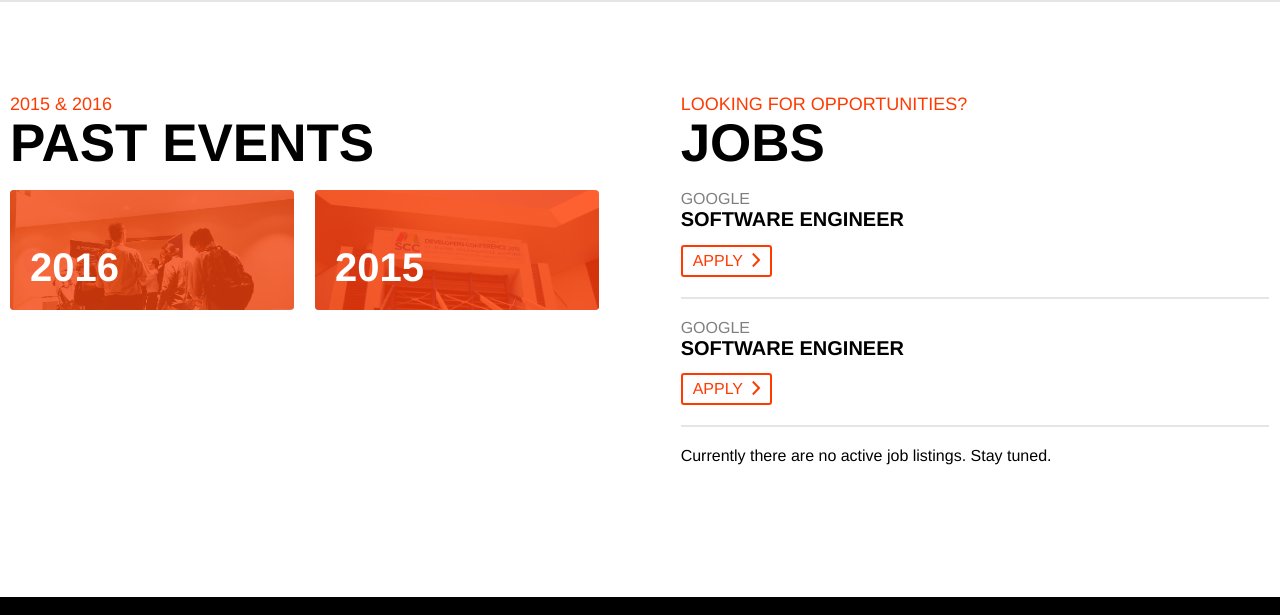
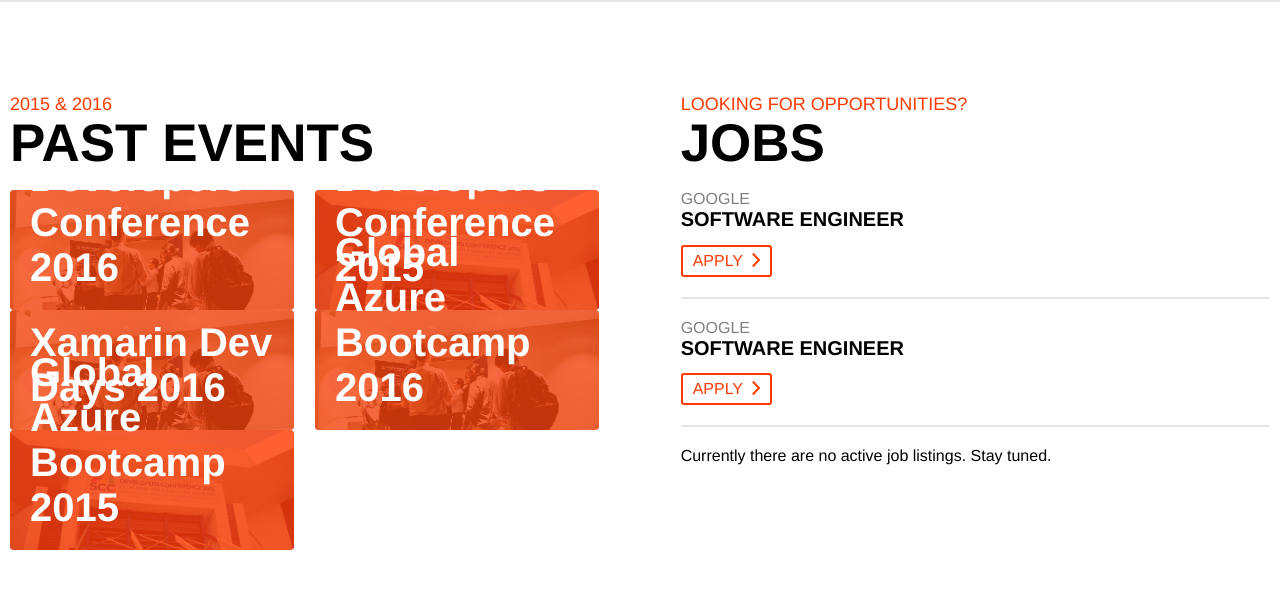
Before and after one commit to mscraftsman/devcon2017, a plain HTML site: page index.html in a window 1280 px wide. Shown: the part 3520-4135 px from the top of the page. Drawn offline with Linux system fonts and the light colour scheme; files whose address does not match are found by name; a web font is replaced by a local one.

Commit message:
add more past events

```diff
--- a/index.html
+++ b/index.html
@@ -399,14 +399,35 @@
                     <div class="past-event-wrapper">
                         <a href="http://2016.devconmru.org/" target="_blank" rel="noopener">
                             <div class="year-2016"></div>
-                            <div class="year-wrapper">2016</div>
+                            <div class="year-wrapper">Developers Conference 2016</div>
                         </a>
                     </div>
 
                     <div class="past-event-wrapper">
                         <a href="http://2015.devconmru.org/" target="_blank" rel="noopener">
                             <div class="year-2015"></div>
-                            <div class="year-wrapper">2015</div>
+                            <div class="year-wrapper">Developers Conference 2015</div>
+                        </a>
+                    </div>
+
+                    <div class="past-event-wrapper">
+                        <a href="https://ti.to/xamarin/dev-days-mauritius" target="_blank" rel="noopener">
+                            <div class="year-2016"></div>
+                            <div class="year-wrapper">Xamarin Dev Days 2016</div>
+                        </a>
+                    </div>
+
+                    <div class="past-event-wrapper">
+                        <a href="#" target="_blank" rel="noopener">
+                            <div class="year-2016"></div>
+                            <div class="year-wrapper">Global Azure Bootcamp 2016</div>
+                        </a>
+                    </div>
+
+                    <div class="past-event-wrapper">
+                        <a href="http://gwabmauritius.azurewebsites.net/" target="_blank" rel="noopener">
+                            <div class="year-2015"></div>
+                            <div class="year-wrapper">Global Azure Bootcamp 2015</div>
                         </a>
                     </div>
 
```
